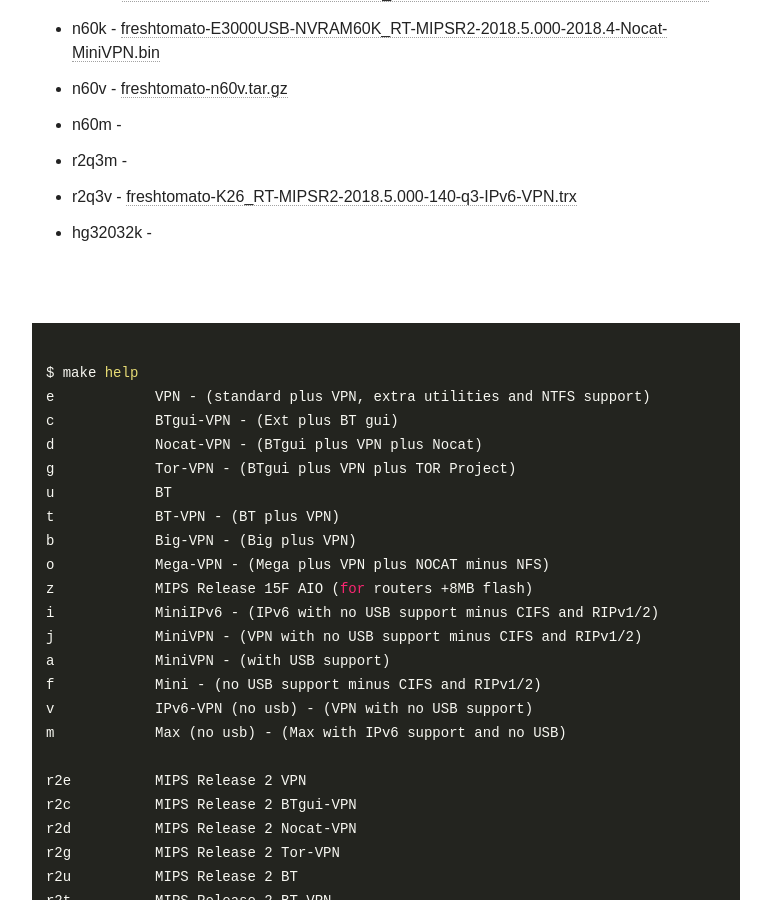
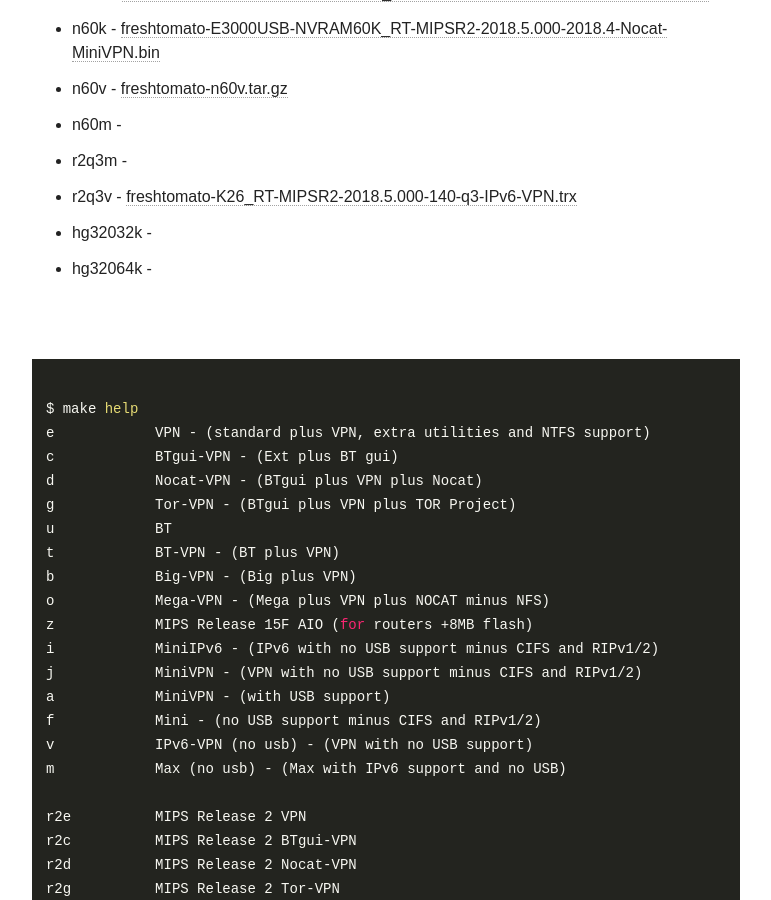
Before and after one commit to oglopss/freshtomato-mips-ci-jekyll, a Jekyll site: the page built from index.html, in a window 1280 px wide and 900 px high, scrolled down 2023 px. Shown: the whole window, without its empty margins (254-1025 px from the left). Built offline with Jekyll 4.4.1, drawn with Linux system fonts in a browser that asks for light colours; nearby versions of some CDN libraries.

Commit message:
Travis build 40 hg32064k pushed to gh-pages

```diff
--- a/_data/ss.yml
+++ b/_data/ss.yml
@@ -45,3 +45,4 @@
   - 0043 r2q3m
   - 0045 hg32032k
   - 0044 r2q3v freshtomato-K26_RT-MIPSR2-2018.5.000-140-q3-IPv6-VPN.trx
+  - 0046 hg32064k
```
